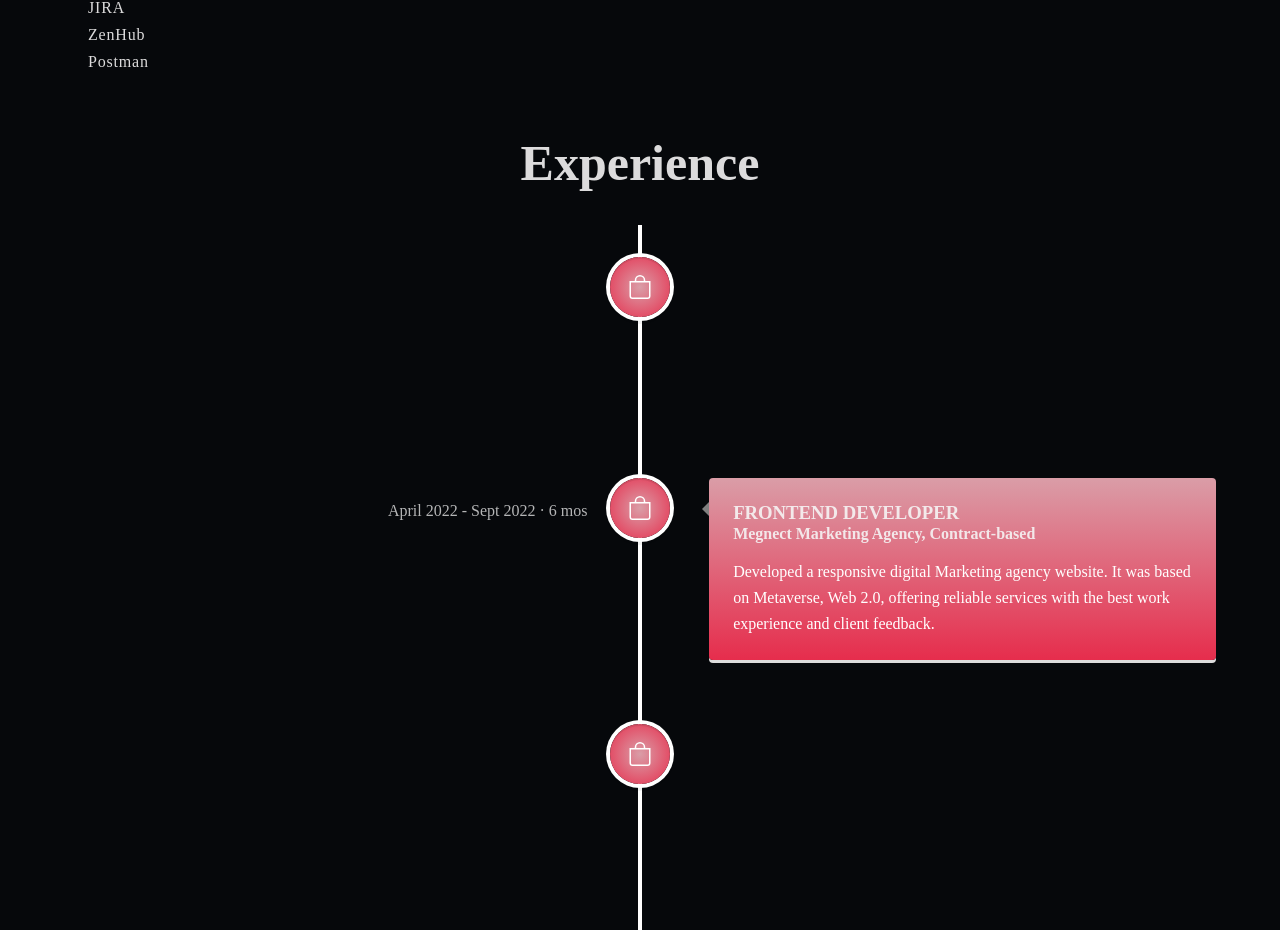
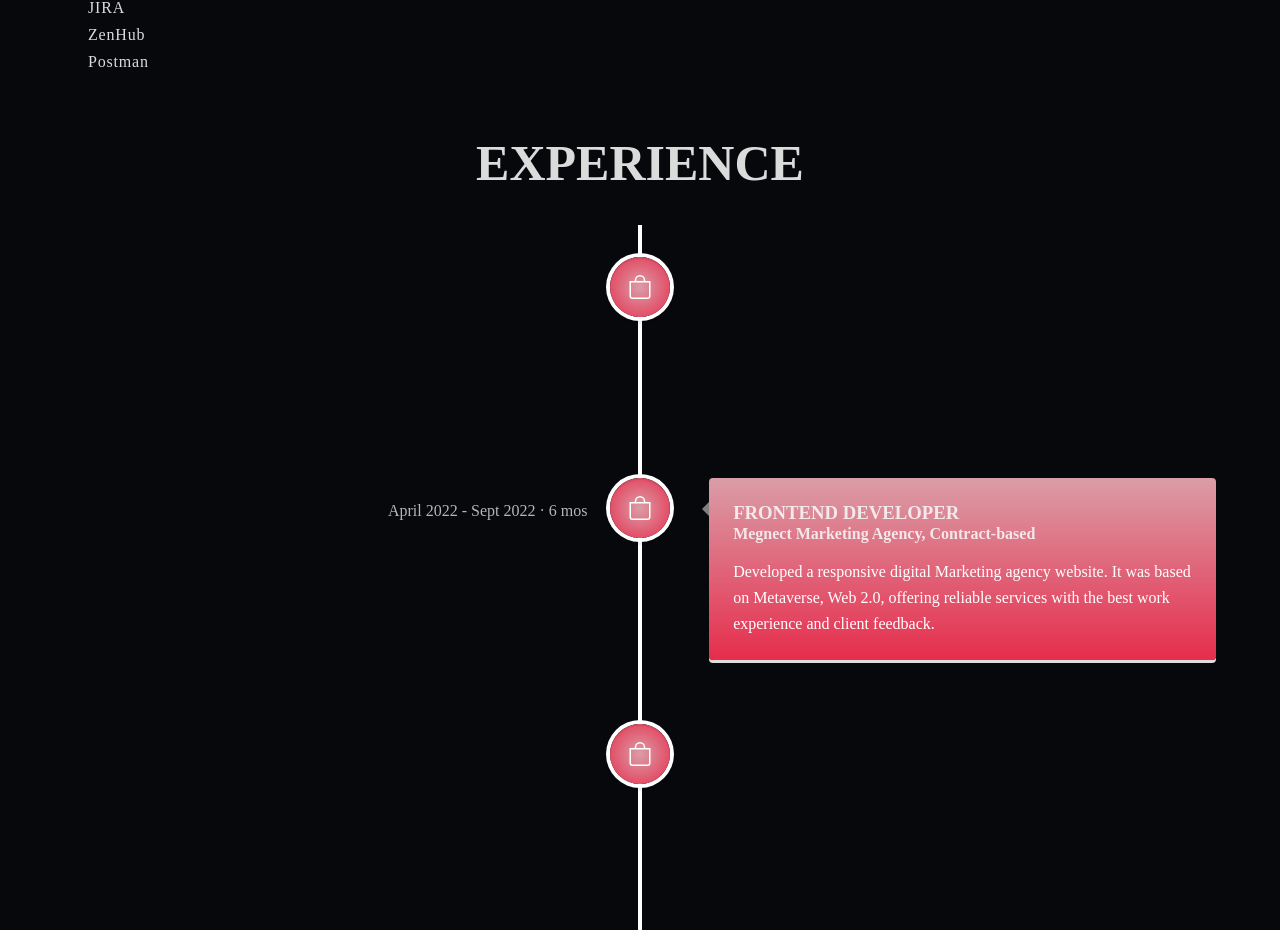
Before and after one commit to Karishma-tejwani/Portfolio, a React (Create React App) app: page / in a window 1280 px wide. Shown: the part 2133-3063 px from the top of the page. Built offline with nearby package versions, Linux system fonts and the light colour scheme; a web font is replaced by a local one.

Commit message:
Experience

```diff
--- a/src/components/Experience/experience.css
+++ b/src/components/Experience/experience.css
@@ -1,4 +1,5 @@
 #experience{
     text-align: center;
     font-size: 50px;
-  }
+    text-transform: uppercase;
+}
--- a/src/components/Projects/projects.css
+++ b/src/components/Projects/projects.css
@@ -21,12 +21,6 @@
     margin: 1.2rem 0 2rem;
 }
 
-/* .project_item_cta{
-    display: flex;
-    gap: 1px;
-    margin-bottom: 0.1rem;
-} */
-
 h1{
     text-align: center;
     margin: 2rem 2rem;
```
